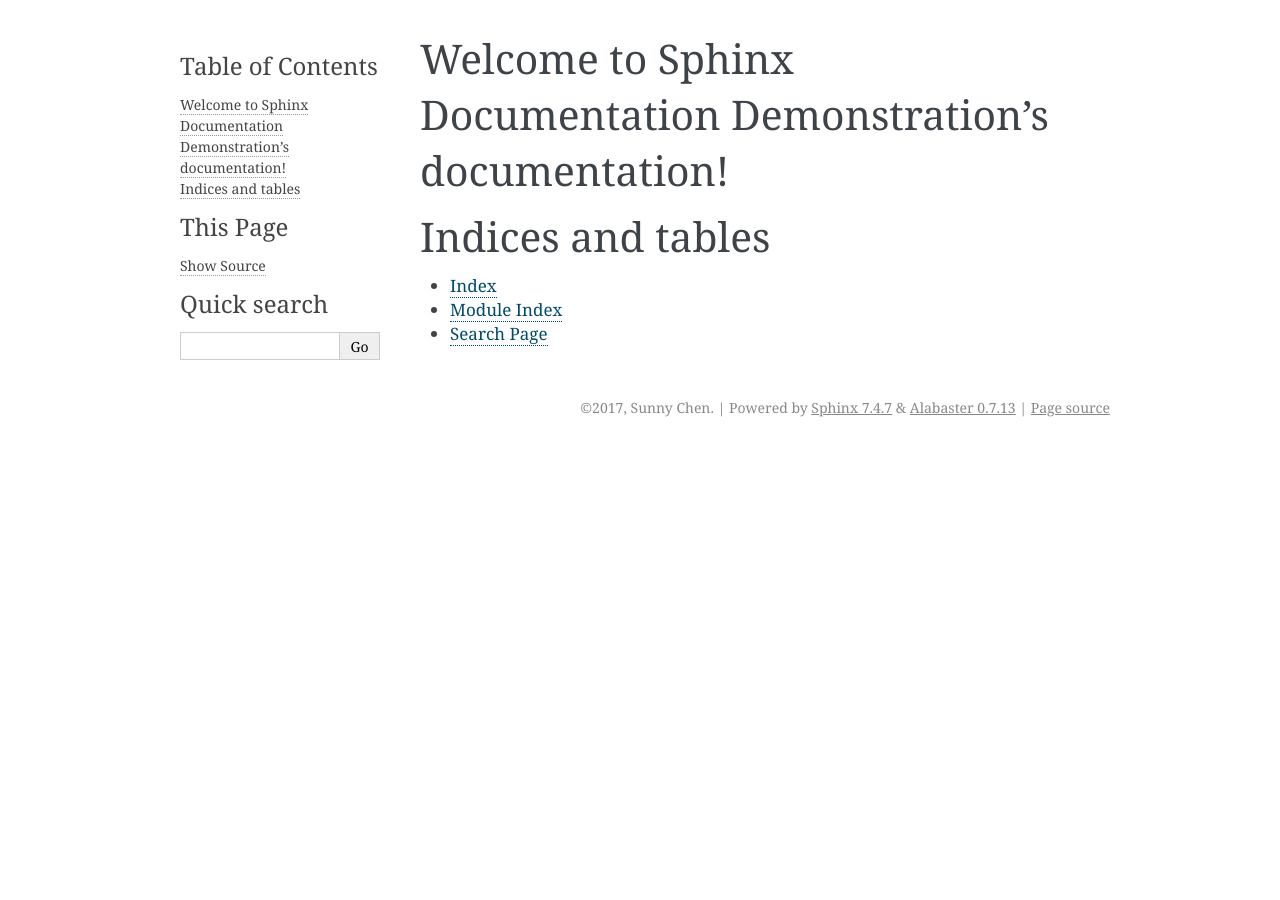
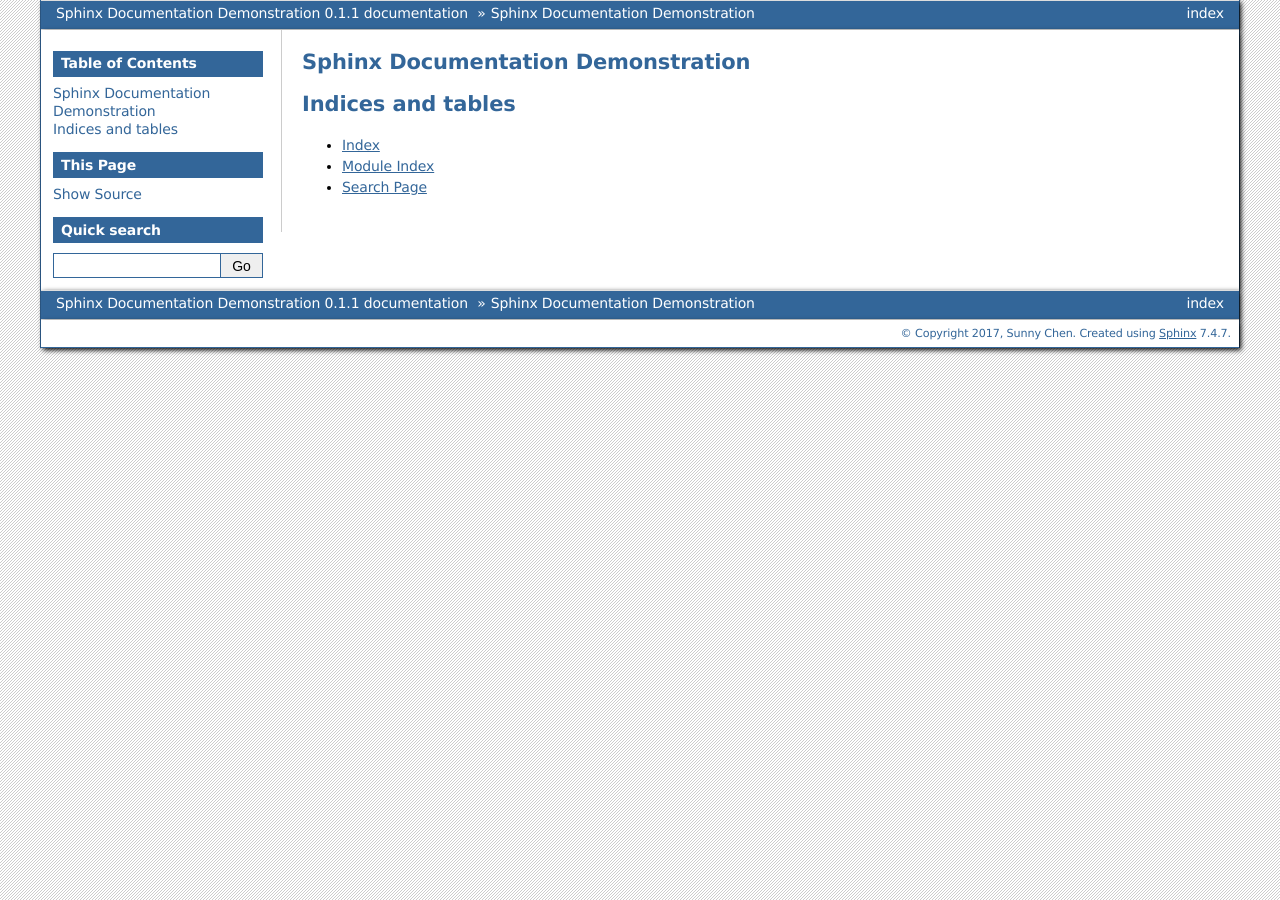
Before and after one commit to daxnet/sphinx-demo, a Sphinx documentation site: the page built from docs/source/index.rst, in a window 1280 px wide. Built offline with Sphinx 7.4.7, drawn with Linux system fonts in a browser that asks for light colours.

Commit message:
Updated theme.

```diff
--- a/docs/source/conf.py
+++ b/docs/source/conf.py
@@ -82,7 +82,7 @@
 # The theme to use for HTML and HTML Help pages.  See the documentation for
 # a list of builtin themes.
 #
-html_theme = 'alabaster'
+html_theme = 'bizstyle'
 
 # Theme options are theme-specific and customize the look and feel of a theme
 # further.  For a list of options available for each theme, see the
--- a/docs/source/index.rst
+++ b/docs/source/index.rst
@@ -3,7 +3,7 @@
    You can adapt this file completely to your liking, but it should at least
    contain the root `toctree` directive.
 
-Welcome to Sphinx Documentation Demonstration's documentation!
+Sphinx Documentation Demonstration
 ==============================================================
 
 .. toctree::
```
Also changed, not shown: README.md (+1 -0 lines).
